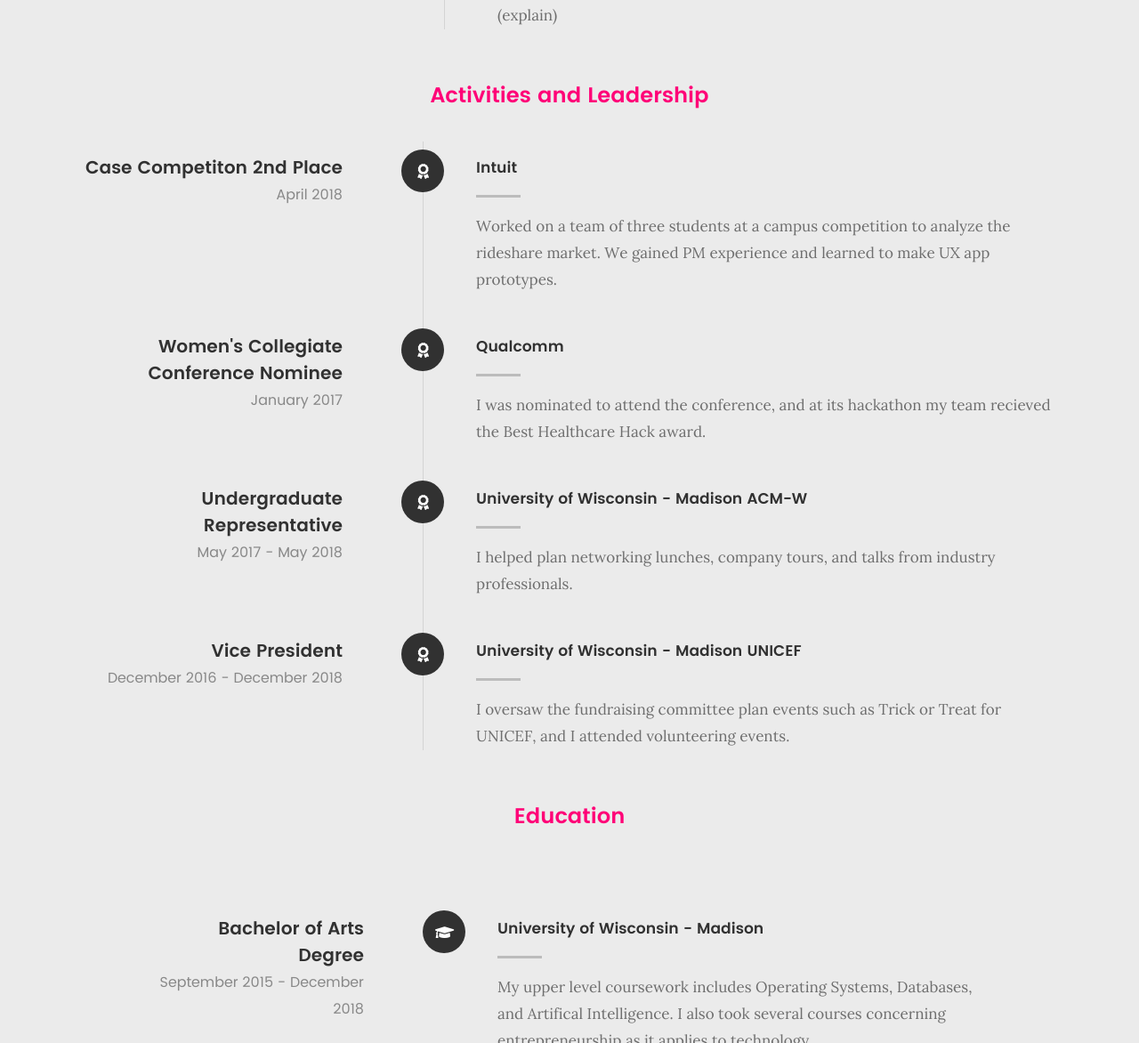
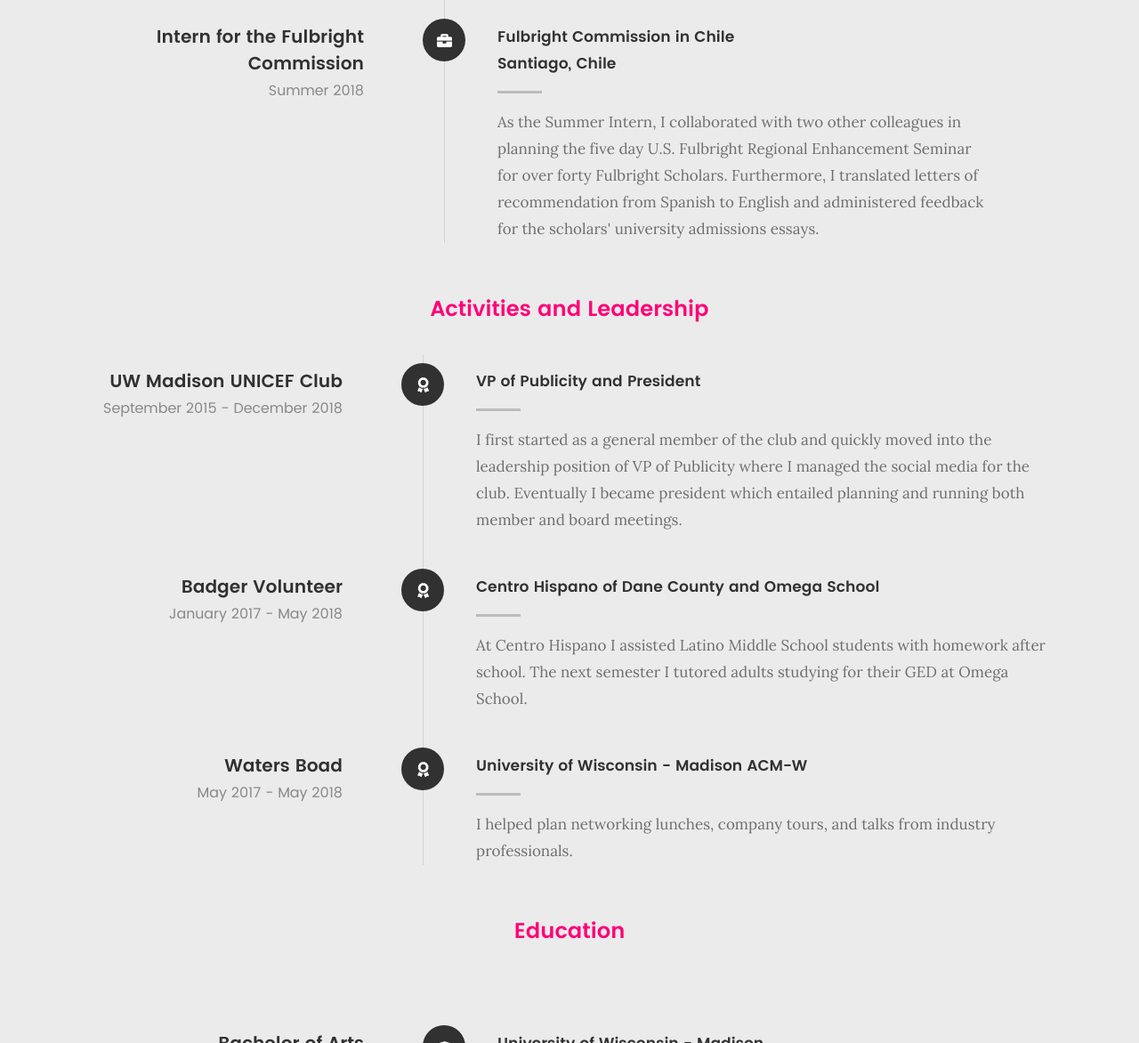
Before and after one commit to sophstous/sophia, a plain HTML site: page index.html in a window 1280 px wide. Shown: the part 2144-3316 px from the top of the page at 89% size. Drawn offline with Linux system fonts and the light colour scheme.

Commit message:
Update index.html

```diff
--- a/index.html
+++ b/index.html
@@ -157,7 +157,7 @@
 	   				<div class="timeline-content">
 	   					<h4>WCATY (now Center for Advanced Academics)
 						<br />Madison, Wisconsin</h4>
-	   					<p>(explain)</p>
+	   					<p>I utilized Moodle, Google Drive, and Excel to create advanced online courses for Middle School students. In addition, I reviewed instructors' curriculum in which attention to detail was crucial. I worked remotely for this organization for six months and had to effectively communicate through phone and email.</p>
 	   				</div>
 
 	   			</div> <!-- /timeline-block -->
@@ -176,7 +176,7 @@
 	   				<div class="timeline-content">
 	   					<h4>Fulbright Commission in Chile
 						<br />Santiago, Chile</h4>
-	   					<p>(explain)</p>
+	   					<p>As the Summer Intern, I collaborated with two other colleagues in planning the five day U.S. Fulbright Regional Enhancement Seminar for over forty Fulbright Scholars. Furthermore, I translated letters of recommendation from Spanish to English and administered feedback for the scholars' university admissions essays.</p>
 	   				</div>
 
 	   			</div> <!-- /timeline-block -->
@@ -206,13 +206,13 @@
 	   				</div>
 
 	   				<div class="timeline-header">
-	   					<h3>Case Competiton 2nd Place</h3>
-	   					<p>April 2018</p>
+	   					<h3>UW Madison UNICEF Club</h3>
+	   					<p>September 2015 - December 2018</p>
 	   				</div>
 
 	   				<div class="timeline-content">
-	   					<h4>Intuit</h4>
-	   					<p>Worked on a team of three students at a campus competition to analyze the rideshare market. We gained PM experience and learned to make UX app prototypes.</p>
+	   					<h4>VP of Publicity and President</h4>
+	   					<p>I first started as a general member of the club and quickly moved into the leadership position of VP of Publicity where I managed the social media for the club. Eventually I became president which entailed planning and running both member and board meetings.</p>
 	   				</div>
 
 	   			</div> <!-- /timeline-block -->
@@ -224,13 +224,13 @@
 	   				</div>
 
 	   				<div class="timeline-header">
-	   					<h3>Women's Collegiate Conference Nominee</h3>
-	   					<p>January 2017</p>
+	   					<h3>Badger Volunteer</h3>
+	   					<p>January 2017 - May 2018</p>
 	   				</div>
 
 	   				<div class="timeline-content">
-	   					<h4>Qualcomm</h4>
-	   					<p>I was nominated to attend the conference, and at its hackathon my team recieved the Best Healthcare Hack award.</p>
+	   					<h4>Centro Hispano of Dane County and Omega School</h4>
+	   					<p>At Centro Hispano I assisted Latino Middle School students with homework after school. The next semester I tutored adults studying for their GED at Omega School.</p>
 	   				</div>
 
 	   			</div> <!-- /timeline-block -->
@@ -242,29 +242,13 @@
 	   				</div>
 
 	   				<div class="timeline-header">
-	   					<h3>Undergraduate Representative</h3>
+	   					<h3>Waters Boad</h3>
 	   					<p>May 2017 - May 2018</p>
 	   				</div>
 
 	   				<div class="timeline-content">
 	   					<h4>University of Wisconsin - Madison ACM-W</h4>
 	   					<p>I helped plan networking lunches, company tours, and talks from industry professionals. </p>
-	   				</div>
-
-	   			</div> <!-- /timeline-block -->
-<div class="timeline-block">
-				<div class="timeline-ico">
-	   					<i class="fas fa-award"></i>
-	   				</div>
-
-	   				<div class="timeline-header">
-	   					<h3>Vice President</h3>
-	   					<p>December 2016 - December 2018</p>
-	   				</div>
-
-	   				<div class="timeline-content">
-	   					<h4>University of Wisconsin - Madison UNICEF</h4>
-	   					<p>I oversaw the fundraising committee plan events such as Trick or Treat for UNICEF, and I attended volunteering events.</p>
 	   				</div>
 
 	   			</div> <!-- /timeline-block -->
```
